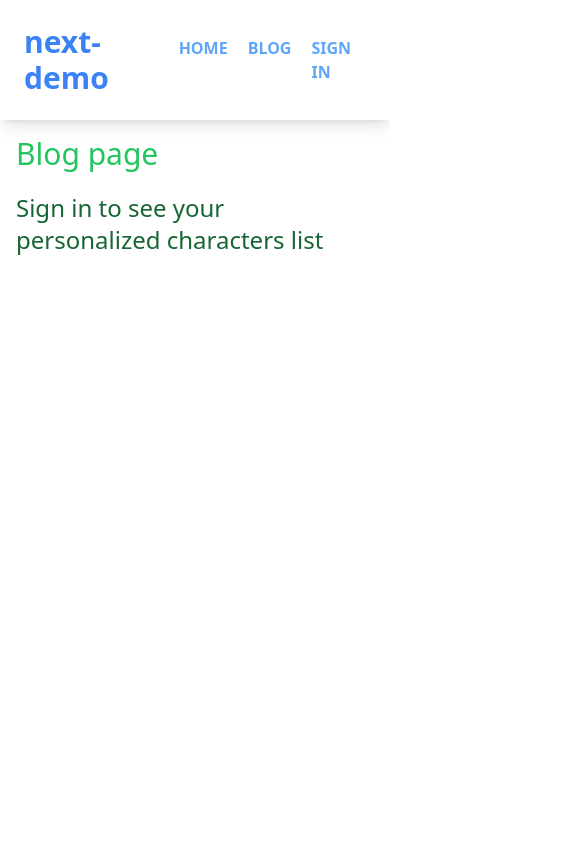
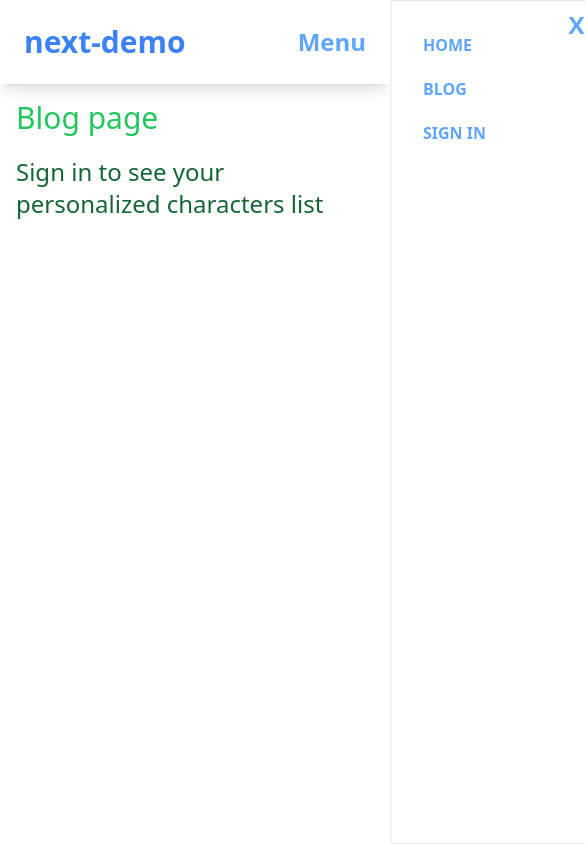
Before and after one commit to xiraynedev/next-demo, a Next.js app: page /blog in a window 390 px wide. Shown: the top 844 px of the page, 585 px wide, since content can reach past the window. Built offline with nearby package versions, Linux system fonts and the light colour scheme; no server answers.

Commit message:
add mobile responsiveness to navbar

```diff
--- a/components/Navbar/Navbar.tsx
+++ b/components/Navbar/Navbar.tsx
@@ -1,11 +1,20 @@
 import Link from 'next/link';
-import {FC} from 'react';
+import {FC, useState} from 'react';
 import {useRouter} from 'next/router';
 import {signIn, signOut, useSession} from 'next-auth/react';
 
 export const Navbar: FC = () => {
   const router = useRouter();
   const {data: session} = useSession();
+  const [showMenu, setShowMenu] = useState(false);
+
+  const handleShowMenu = () => {
+    setShowMenu(true);
+  };
+
+  const handleCloseMenu = () => {
+    setShowMenu(false);
+  }
 
   return (
     <nav className="p-6 shadow-lg flex items-center justify-between mb-4">
@@ -14,7 +23,16 @@ export const Navbar: FC = () => {
           <h2 className="cursor-pointer text-3xl font-bold text-blue-500">next-demo</h2>
         </Link>
       </div>
-      <div className="flex gap-5 text-blue-400 font-bold">
+      <div className="flex text-blue-400 font-bold">
+        <button
+          onClick={handleShowMenu}
+          className="text-2xl md:hidden">Menu
+        </button>
+        <div className={`${showMenu && 'translate-x-0'} transition duration-300 translate-x-full md:translate-x-0 absolute border md:static flex flex-col md:flex-row md:border-0
+        top-0 right-0 p-8 w-7/12 md:w-full h-screen md:h-fit gap-5 bg-white`}>
+          <button
+          onClick={handleCloseMenu}
+            className='absolute right-8 top-2 text-2xl md:hidden'>X</button>
           <Link href="/">
             <a className="hover:text-blue-300">HOME</a>
           </Link>
@@ -29,7 +47,7 @@ export const Navbar: FC = () => {
           </Link>
           <Link href={!session ? '/api/auth/signin' : '/api/auth/signout'}>
             <a
-            className='hover:text-blue-300'
+              className="hover:text-blue-300"
               onClick={event => {
                 event.preventDefault();
                 if (!session) {
@@ -42,6 +60,7 @@ export const Navbar: FC = () => {
             >{!session ? 'SIGN IN' : 'SIGN OUT'}</a>
           </Link>
         </div>
+      </div>
     </nav>
   );
 };
```
Lines whose indentation alone changed are shown as unchanged.
